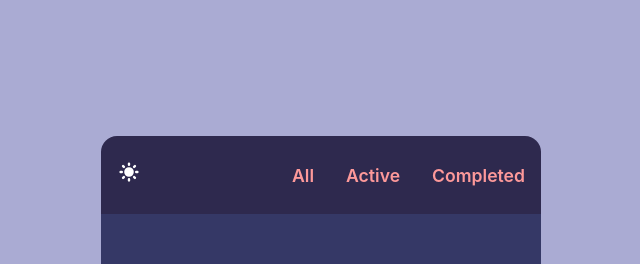
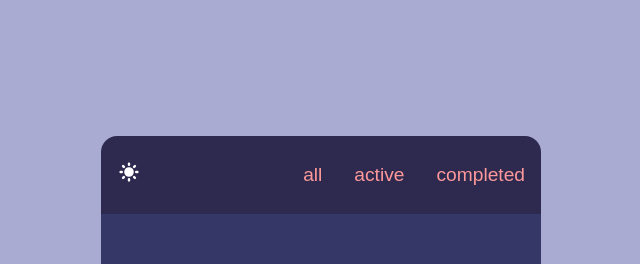
Before and after one commit to jiye-7/react-todo-list-project, a React (Create React App) app: page / in a window 1280 px wide. Shown: the top 264 px of the page, without its empty margins (319-959 px from the left). Built offline with nearby package versions, Linux system fonts and the light colour scheme.

Commit message:
feat: filtering update
- 기존 필터된 결과에서 바로 ui 만드는 코드까지 작성했던 것과 중복되었던 코드를 filter 결과를 담는 변수로 변경, render부분에서 ui 만드는 것으로 변경

```diff
--- a/src/App.jsx
+++ b/src/App.jsx
@@ -3,8 +3,10 @@ import Header from './components/Header/Header';
 import Main from './components/Main/Main';
 import styles from './App.module.css';
 
+const filters = ['all', 'active', 'completed'];
+
 function App() {
-  const [filterValue, setFilterValue] = useState('All');
+  const [filter, setFilterValue] = useState(filters[0]);
 
   const handleChangeFilterValue = (filterValue) => {
     setFilterValue(filterValue);
@@ -12,8 +14,12 @@ function App() {
 
   return (
     <div className={styles.app}>
-      <Header onChangeFilterValue={handleChangeFilterValue} />
-      <Main filterValue={filterValue} />
+      <Header
+        filters={filters}
+        filter={filter}
+        onChangeFilterValue={handleChangeFilterValue}
+      />
+      <Main filter={filter} />
     </div>
   );
 }
--- a/src/components/Header/Header.jsx
+++ b/src/components/Header/Header.jsx
@@ -2,20 +2,20 @@ import React from 'react';
 import styles from './Header.module.css';
 import { HiSun } from 'react-icons/hi';
 
-export default function Header({ onChangeFilterValue }) {
-  const handleSelectFilter = (e) => {
-    onChangeFilterValue(e.target.textContent);
-  };
-
+export default function Header({ filters, filter, onChangeFilterValue }) {
   return (
     <header className={styles.container}>
-      <ul className={styles.header} onClick={handleSelectFilter}>
+      <ul className={styles.header}>
         <li>
           <HiSun />
         </li>
-        <li>All</li>
-        <li>Active</li>
-        <li>Completed</li>
+        {filters.map((filterValue, idx) => (
+          <li key={idx}>
+            <button onClick={() => onChangeFilterValue(filterValue)}>
+              {filterValue}
+            </button>
+          </li>
+        ))}
       </ul>
     </header>
   );
--- a/src/components/Header/Header.module.css
+++ b/src/components/Header/Header.module.css
@@ -24,11 +24,14 @@
   font-size: 1.5rem;
 }
 
-.header li:not(:first-child) {
+.header li:not(:first-child) > button {
   flex-basis: 10%;
   color: var(--pink-color);
+  background-color: transparent;
+  font-size: 1.2rem;
 }
 
-li:hover {
+ul li:hover,
+button {
   cursor: pointer;
 }
--- a/src/components/Main/Main.jsx
+++ b/src/components/Main/Main.jsx
@@ -3,7 +3,7 @@ import TodoList from '../Todo/TodoList/TodoList';
 import WriteTodo from '../Todo/WriteTodo/WriteTodo';
 import styles from './Main.module.css';
 
-export default function Main({ filterValue }) {
+export default function Main({ filter }) {
   const [todos, setTodos] = useState([]);
   let localStorageData = [];
 
@@ -36,7 +36,7 @@ export default function Main({ filterValue }) {
         todos={todos}
         onUpdate={handleUpdate}
         onDelete={handleDelete}
-        filterValue={filterValue}
+        filter={filter}
       />
       <WriteTodo todos={todos} onAddTodo={handleAdd} />
     </div>
--- a/src/components/Todo/TodoList/TodoList.jsx
+++ b/src/components/Todo/TodoList/TodoList.jsx
@@ -2,53 +2,29 @@ import React from 'react';
 import TodoItem from '../TodoItem/TodoItem';
 import styles from './TodoList.module.css';
 
-export default function TodoList({ todos, onUpdate, onDelete, filterValue }) {
-  console.log(filterValue);
+export default function TodoList({ todos, onUpdate, onDelete, filter }) {
+  const getFilteredItems = (todos, filter) => {
+    if (filter === 'all') {
+      return todos;
+    } else {
+      return todos.filter((todo) => todo.status === filter);
+    }
+  };
 
-  const handleFiltered = () => {
-    if (filterValue === 'All') {
-      return todos?.map((todo, idx) => {
-        return (
+  const filtered = getFilteredItems(todos, filter);
+
+  return (
+    <section className={styles.container}>
+      <ul className={styles.todos}>
+        {filtered.map((todo, idx) => (
           <TodoItem
             key={idx}
             todo={todo}
             onUpdate={onUpdate}
             onDelete={onDelete}
           />
-        );
-      });
-    } else if (filterValue === 'Active') {
-      return todos
-        ?.filter((todo) => todo.status === 'active')
-        .map((todo, idx) => {
-          return (
-            <TodoItem
-              key={idx}
-              todo={todo}
-              onUpdate={onUpdate}
-              onDelete={onDelete}
-            />
-          );
-        });
-    } else if (filterValue === 'Completed') {
-      return todos
-        ?.filter((todo) => todo.status === 'completed')
-        .map((todo, idx) => {
-          return (
-            <TodoItem
-              key={idx}
-              todo={todo}
-              onUpdate={onUpdate}
-              onDelete={onDelete}
-            />
-          );
-        });
-    }
-  };
-
-  return (
-    <section className={styles.container}>
-      <ul className={styles.todos}>{handleFiltered()}</ul>
+        ))}
+      </ul>
     </section>
   );
 }
```
